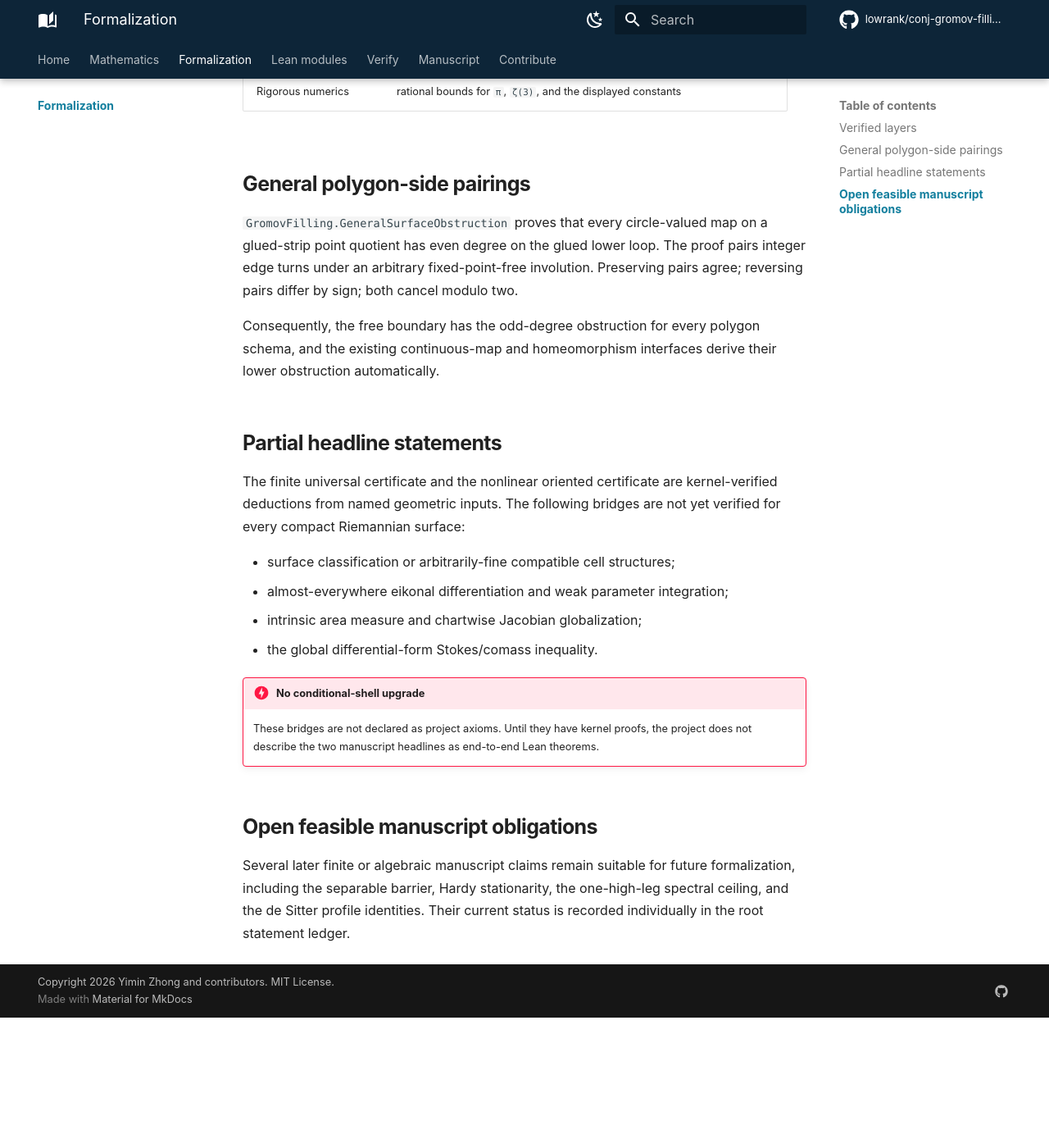
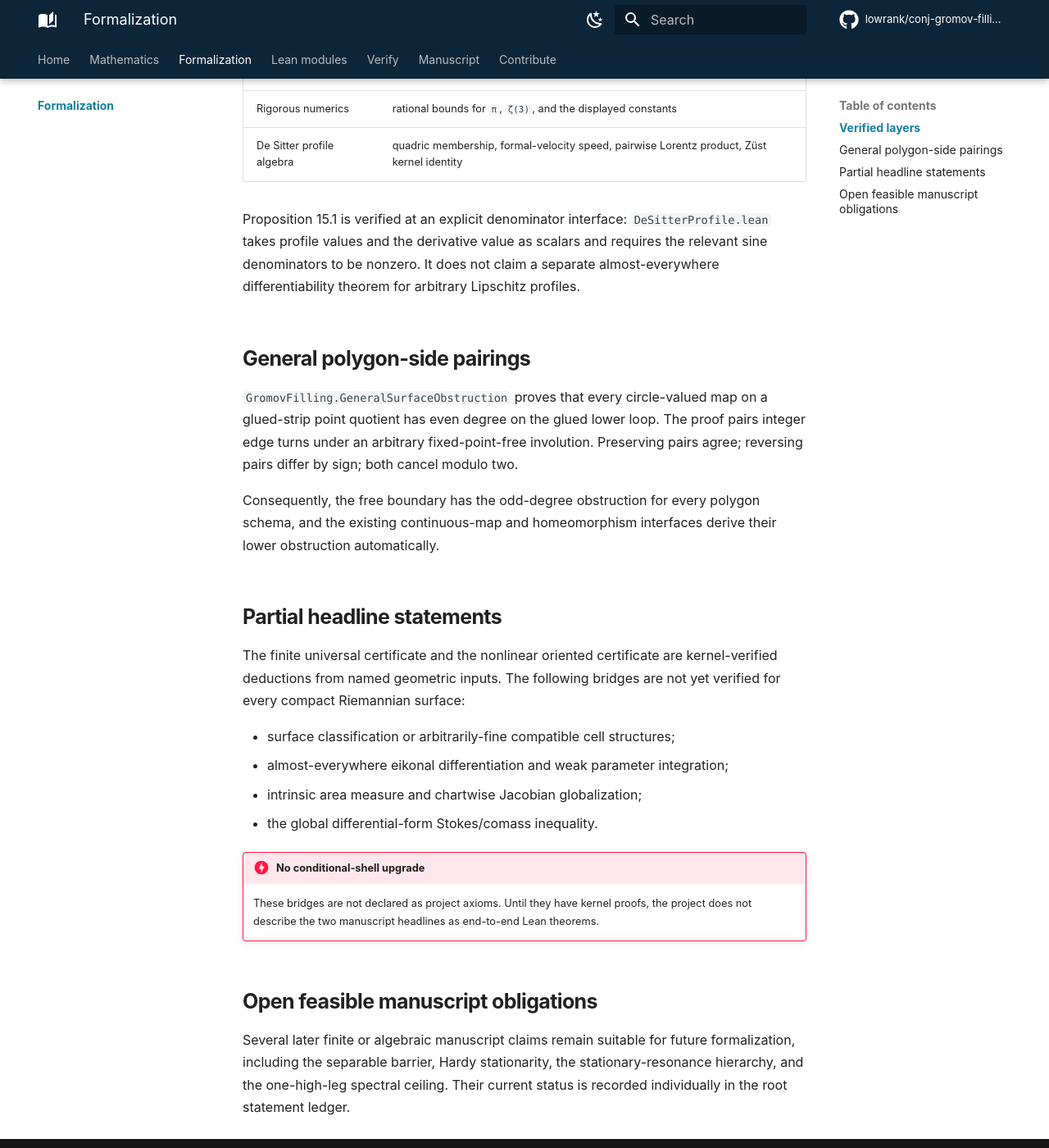
Before and after one commit to lowrank/gromov-filling-lower-bound, an MkDocs documentation site: the page built from docs/formalization.md, in a window 1280 px wide and 1400 px high, scrolled down 681 px. Shown: the whole window at 82% size. Built offline with MkDocs 1.6.1 and Material for MkDocs 9.7.7, drawn with Linux system fonts in a browser that asks for light colours; comment, search, counter and statistics services are not loaded; before the commit the page ends 1922 px from its top, so only the background shows below that.

Commit message:
docs: mark de Sitter identities verified

```diff
--- a/docs/formalization.md
+++ b/docs/formalization.md
@@ -16,6 +16,13 @@ manuscript ledger is maintained in
 | Planar analysis | Lipschitz area inequality, determinant identity, Jacobian budgets |
 | Certificate logic | finite-to-infinite universal deduction, defect propagation, scalar optimization |
 | Rigorous numerics | rational bounds for `π`, `ζ(3)`, and the displayed constants |
+| De Sitter profile algebra | quadric membership, formal-velocity speed, pairwise Lorentz product, Züst kernel identity |
+
+Proposition 15.1 is verified at an explicit denominator interface:
+`DeSitterProfile.lean` takes profile values and the derivative value as scalars
+and requires the relevant sine denominators to be nonzero. It does not claim a
+separate almost-everywhere differentiability theorem for arbitrary Lipschitz
+profiles.
 
 ## General polygon-side pairings
 
@@ -48,5 +55,5 @@ are not yet verified for every compact Riemannian surface:
 
 Several later finite or algebraic manuscript claims remain suitable for future
 formalization, including the separable barrier, Hardy stationarity, the
-one-high-leg spectral ceiling, and the de Sitter profile identities. Their
+stationary-resonance hierarchy, and the one-high-leg spectral ceiling. Their
 current status is recorded individually in the root statement ledger.
```
Also changed, not shown: FORMALIZATION.md (+6 -4 lines).
